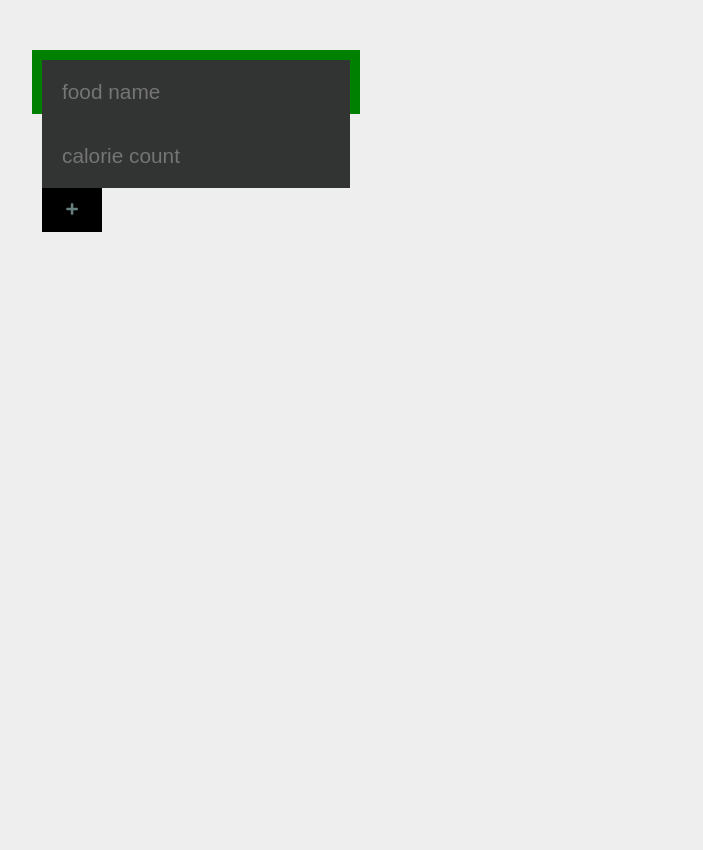
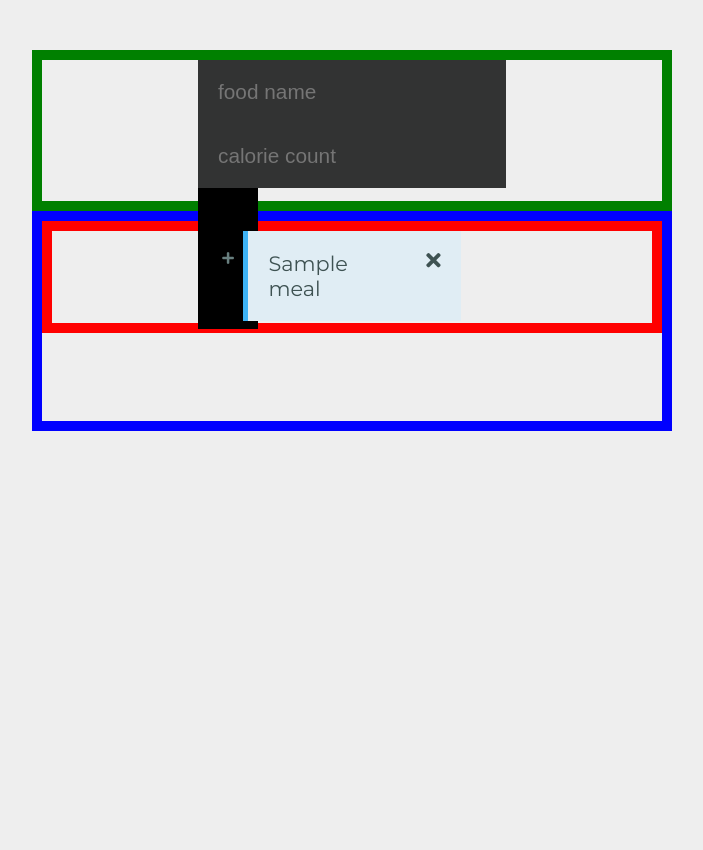
Before and after one commit to JackBragg/PDX-Capstone-Jack, a Django app: page / in a window 1280 px wide. Shown: the whole page, without its empty margins (288-991 px from the left). Run offline with Django 3.2, Linux system fonts and the light colour scheme; tables that the repository leaves empty hold one stand-in row (values such as "Sample post"); some libraries are stand-ins or nearby versions.

Commit message:
DELETE and ADD work!!!

```diff
--- a/FitAFApp/models.py
+++ b/FitAFApp/models.py
@@ -4,7 +4,7 @@ from django.utils import timezone
 
 
 class Meal(models.Model):
-    user = models.ForeignKey(settings.AUTH_USER_MODEL, on_delete=models.CASCADE)
+    owner = models.ForeignKey(settings.AUTH_USER_MODEL,blank=True, null=True, on_delete=models.CASCADE)
     title = models.CharField(max_length=200, blank=True, null=True)
     carb = models.IntegerField(blank=True, null=True)
     fat = models.IntegerField(blank=True, null=True)
--- a/FitAFApp/urls.py
+++ b/FitAFApp/urls.py
@@ -3,5 +3,6 @@ from . import views
 
 app_name = 'app' # for namespacing
 urlpatterns = [
-    path('api/meal/', views.meal, name='meal'),
+    # path('api/meal/', views.meal, name='meal'),
+    # path('api/meal/<int:pk>/', views.meald, name='meald')
 ]
--- a/FitAFApp/views.py
+++ b/FitAFApp/views.py
@@ -9,29 +9,46 @@ def meal(request):
     '''
     # check if user is logged in
     #if request.user.is_authenticated:
-        # create a new todo from request.body
+        # create a new meal from request.body
     if True:
         if request.method == 'POST':
             # deserialize json string
             data = json.loads(request.body)
             # set owner as request.user
-            meal = Meal(title=data['meal_title'], calorie=data['calories'])
-            todo.save()
+            meal = Meal(title=data['title'], calorie=data['calories'])
+            meal.save()
             return HttpResponse(status=201)
 
-        # filter by todos by user
-        todos = Todo.objects.filter(owner=request.user).order_by('completed', '-created_date')
-        todo_list = []
-        for todo in todos:
-            todo_dict = {
-                'pk': todo.pk,
-                'owner': todo.owner.username,
-                'text': todo.text,
-                'completed': todo.completed,
-                'created_date': todo.created_date,
-                'completed_date': todo.completed_date
+        # filter by meals by user
+        meals = Meal.objects.all().order_by('-created_date')
+        #meals = Meal.objects.filter(owner=request.user).order_by('-created_date')
+        meal_list = []
+        for meal in meals:
+            meal_dict = {
+                'pk': meal.pk,
+                'title': meal.title,
+                'calorie': meal.calorie,
+                #'owner': meal.owner.username,
+                'created_date': meal.created_date,
             }
-            todo_list.append(todo_dict)
-        return JsonResponse(todo_list, safe=False)
+            meal_list.append(meal_dict)
+        return JsonResponse(meal_list, safe=False)
+
+
     # give client not authorized error if user is not logged in
     return HttpResponse('User not authenticated', status=401)
+
+def meald(request, pk):
+    meal = get_object_or_404(Meal, pk=pk)
+    if request.method == 'DELETE':
+            meal.delete()
+            return HttpResponse(status=204)
+
+    meal_dict = {
+        'pk': meal.pk,
+        'text': meal.text,
+        'completed': meal.completed,
+        'created_date': meal.created_date,
+        'completed_date': meal.completed_date
+    }
+    return JsonResponse(meal_dict)
--- a/FitAFSite/static/FitAFSite/css/index.css
+++ b/FitAFSite/static/FitAFSite/css/index.css
@@ -110,7 +110,7 @@ i:hover {
   opacity: 0.6;
 }
 
-.meal {
+.meal-list {
   max-height: 400px;
   min-width: 100px;
   color: blue;
--- a/FitAFSite/static/FitAFSite/js/index.js
+++ b/FitAFSite/static/FitAFSite/js/index.js
@@ -12,23 +12,28 @@ const app = new Vue({
     },
     methods: {
         addMeal: async function() {
-            const response = await axios.post('api/add_meal/', {title: this.meal, calories: this.cal_in})
+            const response = await axios.post('api/meal/', {title: this.meal, calories: this.cal_in})
             console.log(response)
-            // // add todo to this.todos
-            // this.todos.push({text: this.todo, completed: false})
+            // // add meal to this.meals
+            // this.meals.push({text: this.meal, completed: false})
             this.meal = ''
+            this.cal_in = ''
+            this.getMeal()
         },
         removeMeal: async function(index) {
-            const response = await axios.delete(`/api/remove_meal/${this.todos[index].pk}/`)
+            const response = await axios.delete(`api/meal/${this.meals[index].pk}/`)
             console.log(response)
-            // remove todo from this.todos
-            // this.todos.splice(index, 1)
+            // remove meal from this.meals
+            // this.meals.splice(index, 1)
+            this.getMeal()
         },
+        getMeal: async function() {
+            const response = await axios.get('api/meal/')
+            this.meals = response.data
+            // this.owner = this.meal[0].owner
+        }
     },
     mounted: function() {
-        // mounted() handles any logic you want prior to the vue app mounting
-        // this is a good place to request any data you want to render, such as from localStorage (what we're doing here), or from an API call
-    },
-    computed: {
-    },
+        this.getMeal()
+    }
 });
--- a/FitAFSite/templates/FitAFSite/index.html
+++ b/FitAFSite/templates/FitAFSite/index.html
@@ -1,7 +1,7 @@
 {% load static %}
 <html>
     <head>
-        <title>Django Girls blog</title>
+        <title>Fit AF MFer</title>
         <meta charset="utf-8">
         <meta name="viewport" content="width=device-width, initial-scale=1, shrink-to-fit=no">
         <title>Meals</title>
@@ -10,7 +10,8 @@
         <link rel="stylesheet" href="{% static 'FitAFSite/css/index.css' %}">
     </head>
     <body>
-        <div id='app' class='container'>
+        <div id='app'>
+            <div class=''>
                 <div class="meal-in">
                     <div id='calorie-in'>
                         <div>
@@ -27,7 +28,7 @@
                         </div>
                         <div>
                             <button
-                        v-on:click='addTodo'
+                                v-on:click='addMeal'
                                 id='btn-add'
                             >
                             <i class='fas fa-plus'></i>
@@ -36,11 +37,27 @@
                     </div>
                 </div>
             </div>
-        <div class="content container">
+            <div class="" style='border: 10px solid blue; min-height:200px;'>
                 <div class="row">
                     <div class="col-md-8">
-                    {% block calorie_list %}
-                    {% endblock calorie_list %}
+                        <div>
+                            <div class='meal-list'>
+                                <ul>
+                                    <li
+                                        v-for="meal, i in meals"
+                                        v-bind:key="i"
+                                    >
+                                        <span> ${ meal.title } </span>
+                                        <div class='control-buttons'>
+                                            <i v-on:click='removeMeal(i)'
+                                                class='fas fa-times'
+                                            ></i>
+                                        </div>
+                                    </li>
+                                </ul>
+                            </div>
+                        </div>
+                    </div>
                 </div>
             </div>
         </div>
--- a/FitAFSite/urls.py
+++ b/FitAFSite/urls.py
@@ -5,4 +5,6 @@ from FitAFApp import views as appviews
 app_name = 'site' # for namespacing
 urlpatterns = [
     path('', views.index, name='index'),
+    path('api/meal/', appviews.meal, name='api/meal/'),
+    path('api/meal/<int:pk>/', appviews.meald, name='meald')
 ]
```
Also changed, not shown: FitAFSite/templates/FitAFSite/cal_count.html (deleted, +0 -28 lines), FitAFApp/migrations/0003_auto_20190913_1942.py (added), FitAFApp/migrations/0004_auto_20190913_1945.py (added). Lines whose indentation alone changed are shown as unchanged.
